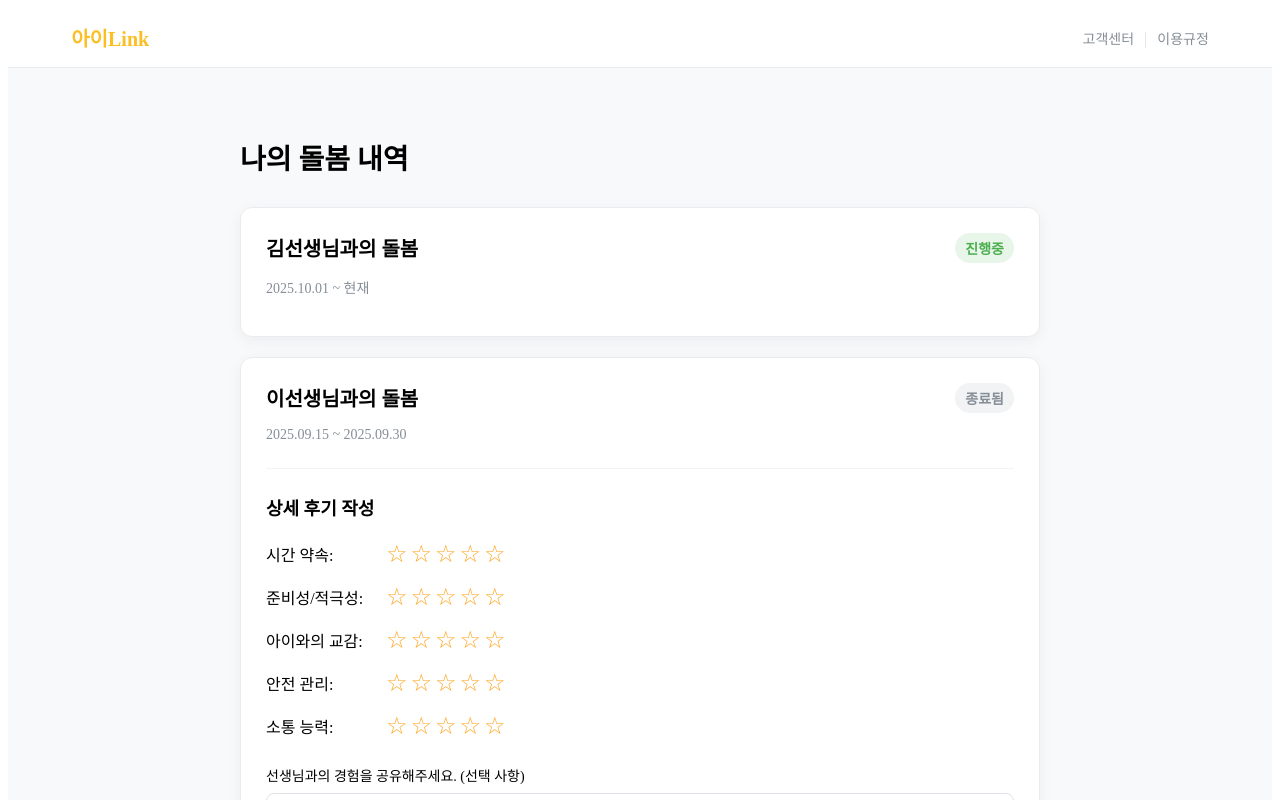
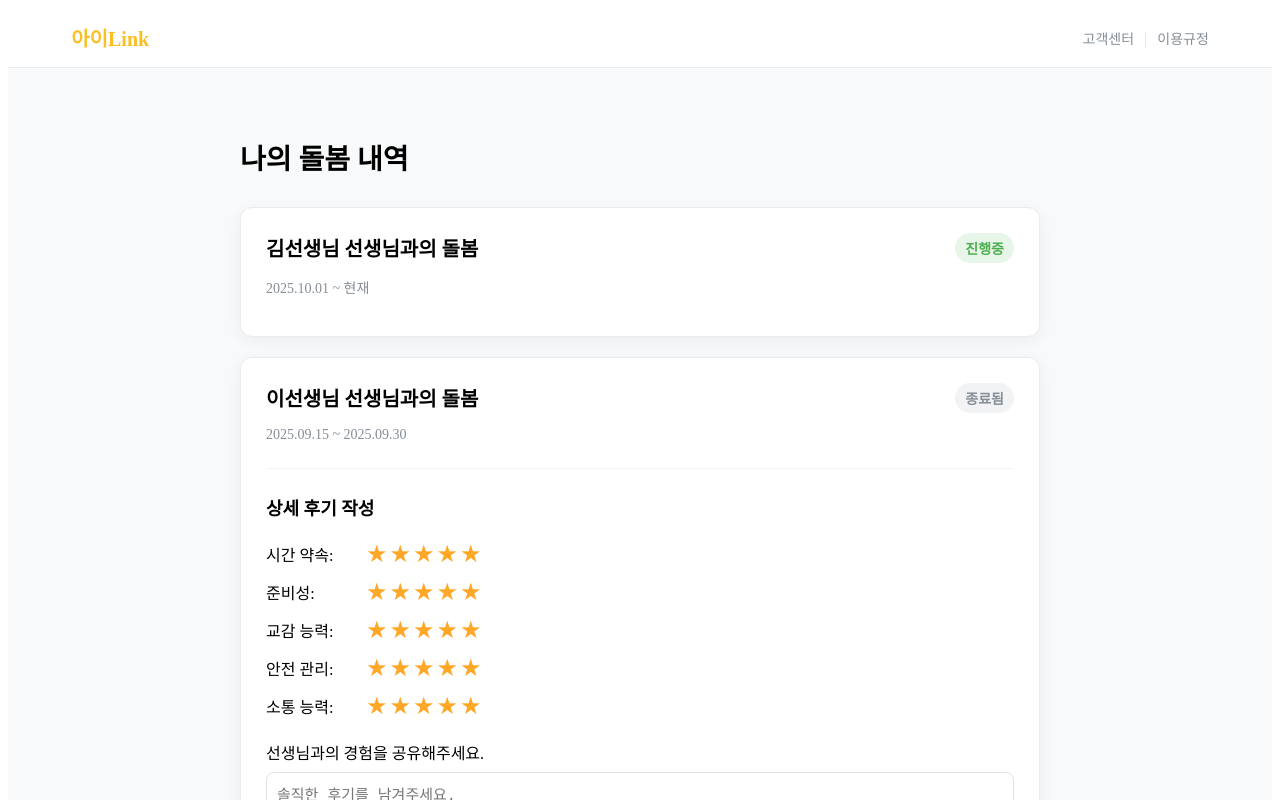
Before and after one commit to uu2m6/i-link-web, a Vue app: page /history in a window 1280 px wide. Both pictures are taken after a click on the button "후기 등록". Shown: the top 800 px of the page. Built offline with nearby package versions, Linux system fonts and the light colour scheme.

Commit message:
Add files via upload

```diff
--- a/src/components/TheHeader.vue
+++ b/src/components/TheHeader.vue
@@ -1,6 +1,6 @@
 <template>
   <header class="main-header">
-    <div class="logo" @click="$router.push('/')">
+    <div class="logo" @click="goHome">
       <span class="logo-icon" v-if="showIcon">🔗</span>
       아이Link
     </div>
@@ -17,55 +17,22 @@
 export default {
   name: 'TheHeader',
   props: {
-    showIcon: {
-      type: Boolean,
-      default: false
+    showIcon: { type: Boolean, default: false }
+  },
+  methods: {
+    goHome() {
+      // [수정] 불필요한 변수 선언 삭제 -> 바로 홈으로 이동
+      this.$router.push('/');
     }
   }
 }
 </script>
 
 <style scoped>
-/* HomeView의 헤더 스타일과 통일 */
-.main-header {
-  display: flex;
-  justify-content: space-between;
-  align-items: center;
-  padding: 15px 5%; /* 좌우 여백 */
-  background-color: white;
-  border-bottom: 1px solid #e9ecef;
-  height: 60px; /* 높이 고정 */
-  box-sizing: border-box;
-}
-
-.logo {
-  font-size: 20px;
-  font-weight: 800;
-  color: #FBBF24; /* 포인트 컬러 */
-  cursor: pointer; /* 클릭 커서 */
-  display: flex;
-  align-items: center;
-}
-
-.logo-icon {
-  margin-right: 5px;
-  font-size: 24px;
-}
-
-.header-nav a {
-  color: #868e96;
-  font-size: 14px;
-  text-decoration: none;
-  cursor: pointer;
-  transition: color 0.2s;
-}
-
-.header-nav a:hover {
-  color: #FBBF24; /* 호버 시 노란색 */
-}
-
-.header-nav span {
-  margin: 0 10px;
-  color: #dee2e6;
-}
+.main-header { display: flex; justify-content: space-between; align-items: center; padding: 15px 5%; background-color: white; border-bottom: 1px solid #e9ecef; height: 60px; box-sizing: border-box; }
+.logo { font-size: 20px; font-weight: 800; color: #FBBF24; cursor: pointer; display: flex; align-items: center; }
+.logo-icon { margin-right: 5px; font-size: 24px; }
+.header-nav a { color: #868e96; font-size: 14px; text-decoration: none; cursor: pointer; transition: color 0.2s; }
+.header-nav a:hover { color: #FBBF24; }
+.header-nav span { margin: 0 10px; color: #dee2e6; }
 </style>
--- a/src/views/MyCareHistoryView.vue
+++ b/src/views/MyCareHistoryView.vue
@@ -4,24 +4,14 @@
     <main class="history-container">
       <h1>나의 돌봄 내역</h1>
 
-      <!-- 돌봄 내역 아이템 1 (진행중) -->
-      <div class="care-item">
+      <div v-for="item in careHistory" :key="item.id" class="care-item">
         <div class="item-header">
-          <span class="teacher-name">김선생님과의 돌봄</span>
-          <span class="status in-progress">진행중</span>
+          <span class="teacher-name">{{ item.teacherName }} 선생님과의 돌봄</span>
+          <span :class="['status', item.statusClass]">{{ item.statusText }}</span>
         </div>
-        <p class="item-period">2025.10.01 ~ 현재</p>
-      </div>
+        <p class="item-period">{{ item.period }}</p>
 
-      <!-- 돌봄 내역 아이템 2 (종료됨) -->
-      <div class="care-item">
-        <div class="item-header">
-          <span class="teacher-name">이선생님과의 돌봄</span>
-          <span class="status completed">종료됨</span>
-        </div>
-        <p class="item-period">2025.09.15 ~ 2025.09.30</p>
-
-        <div v-if="reviewForm.visible && reviewForm.id === 2" class="review-form-wrapper">
+        <div v-if="reviewForm.visible && reviewForm.targetId === item.id" class="review-form-wrapper">
           <hr>
           <div class="review-form">
             <h4>상세 후기 작성</h4>
@@ -38,16 +28,23 @@
             </div>
 
             <div class="input-group">
-              <label>선생님과의 경험을 공유해주세요. (선택 사항)</label>
-              <textarea v-model="reviewForm.text" placeholder="좋았던 점, 아쉬웠던 점 등을 자유롭게 작성해주세요."></textarea>
+              <label>선생님과의 경험을 공유해주세요.</label>
+              <textarea v-model="reviewForm.text" placeholder="솔직한 후기를 남겨주세요."></textarea>
             </div>
 
-            <BaseButton type="primary" @click="submitReview">후기 제출</BaseButton>
+            <div class="btn-group">
+              <BaseButton type="outline" @click="closeReviewForm">취소</BaseButton>
+              <BaseButton type="primary" @click="submitReview(item.id)">후기 제출</BaseButton>
+            </div>
           </div>
         </div>
 
-        <div v-else class="review-button-wrapper">
-           <BaseButton type="secondary" @click="showReviewForm(2)">후기 등록</BaseButton>
+        <div v-else-if="item.hasReview" class="review-completed-wrapper">
+           <p class="completed-msg">✅ 후기 작성이 완료되었습니다.</p>
+           </div>
+
+        <div v-else-if="item.status === 'completed'" class="review-button-wrapper">
+           <BaseButton type="secondary" @click="openReviewForm(item.id)">후기 등록</BaseButton>
         </div>
       </div>
     </main>
@@ -57,172 +54,117 @@
 <script>
 import BaseButton from '../components/BaseButton.vue';
 import TheHeader from '../components/TheHeader.vue';
+// import axios from 'axios';
 
 export default {
-  components: {
-    BaseButton,
-    TheHeader
-  },
+  components: { BaseButton, TheHeader },
   data() {
     return {
+      // [데이터] 백엔드에서 받아올 때 hasReview(후기작성여부) 필드가 있어야 합니다.
+      careHistory: [
+        {
+          id: 1,
+          teacherName: '김선생님',
+          status: 'in-progress',
+          statusText: '진행중',
+          statusClass: 'in-progress',
+          period: '2025.10.01 ~ 현재',
+          hasReview: false
+        },
+        {
+          id: 2,
+          teacherName: '이선생님',
+          status: 'completed',
+          statusText: '종료됨',
+          statusClass: 'completed',
+          period: '2025.09.15 ~ 2025.09.30',
+          hasReview: false // 아직 안 씀
+        }
+      ],
       reviewForm: {
         visible: false,
-        id: null,
-        ratings: {
-          punctuality: 0,
-          preparation: 0,
-          rapport: 0,
-          safety: 0,
-          communication: 0
-        },
+        targetId: null,
+        ratings: { punctuality: 0, preparation: 0, rapport: 0, safety: 0, communication: 0 },
         text: ''
       },
       ratingCategories: [
         { key: 'punctuality', label: '시간 약속:' },
-        { key: 'preparation', label: '준비성/적극성:' },
-        { key: 'rapport', label: '아이와의 교감:' },
+        { key: 'preparation', label: '준비성:' },
+        { key: 'rapport', label: '교감 능력:' },
         { key: 'safety', label: '안전 관리:' },
         { key: 'communication', label: '소통 능력:' },
       ]
     };
   },
   methods: {
-    showReviewForm(careId) {
-      this.reviewForm.visible = true;
-      this.reviewForm.id = careId;
+    openReviewForm(careId) {
+      // 폼 초기화 후 열기
+      this.reviewForm = {
+        visible: true,
+        targetId: careId,
+        ratings: { punctuality: 5, preparation: 5, rapport: 5, safety: 5, communication: 5 },
+        text: ''
+      };
+    },
+    closeReviewForm() {
+      this.reviewForm.visible = false;
+      this.reviewForm.targetId = null;
     },
     setDetailedRating(categoryKey, rating) {
       this.reviewForm.ratings[categoryKey] = rating;
     },
-    submitReview() {
+    async submitReview(careId) {
+      // 유효성 검사
+      if (!this.reviewForm.text) {
+        alert('후기 내용을 입력해주세요.');
+        return;
+      }
 
-      console.log('제출할 후기 데이터:', {
-        careId: this.reviewForm.id,
-        ratings: this.reviewForm.ratings,
-        text: this.reviewForm.text,
-      });
+      try {
+        // [API 연동 시]
+        // await axios.post('/api/reviews', { match_id: careId, ...this.reviewForm });
 
-      alert('소중한 후기가 등록되었습니다.');
+        console.log('후기 전송:', careId, this.reviewForm);
+        alert('소중한 후기가 등록되었습니다.');
 
-      this.reviewForm.visible = false;
-      this.reviewForm.id = null;
-      this.reviewForm.ratings = { punctuality: 0, preparation: 0, rapport: 0, safety: 0, communication: 0 };
-      this.reviewForm.text = '';
+        // [핵심] 화면 갱신: 해당 아이템의 hasReview를 true로 변경
+        const targetItem = this.careHistory.find(item => item.id === careId);
+        if (targetItem) {
+          targetItem.hasReview = true;
+        }
+
+        this.closeReviewForm();
+
+      } catch (error) {
+        alert('후기 등록 실패');
+      }
     }
   }
 }
 </script>
 
 <style scoped>
-.history-page {
-  background-color: #f8f9fa;
-  min-height: 100vh;
-}
-.history-container {
-  max-width: 800px;
-  margin: 30px auto;
-  padding: 20px;
-}
-h1 {
-  font-size: 28px;
-  margin-bottom: 30px;
-}
-.care-item {
-  background-color: white;
-  border: 1px solid #e9ecef;
-  border-radius: 12px;
-  padding: 25px;
-  margin-bottom: 20px;
-  box-shadow: 0 4px 15px rgba(0,0,0,0.05);
-}
-.item-header {
-  display: flex;
-  justify-content: space-between;
-  align-items: center;
-  margin-bottom: 8px;
-}
-.teacher-name {
-  font-size: 20px;
-  font-weight: 600;
-}
-.status {
-  font-size: 14px;
-  font-weight: bold;
-  padding: 5px 10px;
-  border-radius: 20px;
-}
-.status.in-progress {
-  color: #4CAF50;
-  background-color: #e8f5e9;
-}
-.status.completed {
-  color: #868e96;
-  background-color: #f1f3f5;
-}
-.item-period {
-  font-size: 14px;
-  color: #868e96;
-}
-.review-button-wrapper {
-  margin-top: 20px;
-  text-align: right;
-}
-hr {
-  border: none;
-  border-top: 1px solid #f1f3f5;
-  margin: 25px 0;
-}
-.review-form-wrapper {
-  margin-top: 10px;
-}
-.review-form h4 {
-  font-size: 18px;
-  margin-bottom: 20px;
-  text-align: left;
-}
-.detailed-ratings {
-  margin-bottom: 25px;
-}
-.rating-item {
-  display: flex;
-  align-items: center;
-  margin-bottom: 15px;
-}
-.rating-item label {
-  width: 120px;
-  font-weight: 500;
-}
-.star-rating {
-  display: flex;
-}
-.star-rating span {
-  font-size: 24px;
-  color: #FFA726;
-  cursor: pointer;
-  margin-right: 3px;
-}
-.input-group {
-  text-align: left;
-}
-.input-group label {
-  display: block;
-  font-size: 14px;
-  font-weight: 500;
-  margin-bottom: 8px;
-}
-.review-form textarea {
-  width: 100%;
-  box-sizing: border-box;
-  min-height: 120px;
-  border: 1px solid #dee2e6;
-  border-radius: 8px;
-  padding: 15px;
-  font-size: 16px;
-  resize: vertical;
-}
-.review-form .base-button {
-  margin-top: 15px;
-  width: auto;
-  float: right;
-}
+.history-page { background-color: #f8f9fa; min-height: 100vh; }
+.history-container { max-width: 800px; margin: 30px auto; padding: 20px; }
+h1 { font-size: 28px; margin-bottom: 30px; }
+.care-item { background-color: white; border: 1px solid #e9ecef; border-radius: 12px; padding: 25px; margin-bottom: 20px; box-shadow: 0 4px 15px rgba(0,0,0,0.05); }
+.item-header { display: flex; justify-content: space-between; align-items: center; margin-bottom: 8px; }
+.teacher-name { font-size: 20px; font-weight: 600; }
+.status { font-size: 14px; font-weight: bold; padding: 5px 10px; border-radius: 20px; }
+.status.in-progress { color: #4CAF50; background-color: #e8f5e9; }
+.status.completed { color: #868e96; background-color: #f1f3f5; }
+.item-period { font-size: 14px; color: #868e96; }
+
+/* 리뷰 폼 스타일 */
+.review-button-wrapper { margin-top: 20px; text-align: right; }
+.review-completed-wrapper { margin-top: 20px; text-align: right; color: #4CAF50; font-weight: bold; }
+hr { border: none; border-top: 1px solid #f1f3f5; margin: 25px 0; }
+.review-form h4 { font-size: 18px; margin-bottom: 20px; text-align: left; }
+.rating-item { display: flex; align-items: center; margin-bottom: 10px; }
+.rating-item label { width: 100px; font-weight: 500; text-align: left; }
+.star-rating span { font-size: 24px; color: #FFA726; cursor: pointer; margin-right: 2px; }
+.input-group { text-align: left; margin-top: 20px; }
+.input-group label { display: block; margin-bottom: 8px; font-weight: 500; }
+.review-form textarea { width: 100%; min-height: 100px; border: 1px solid #dee2e6; border-radius: 8px; padding: 10px; font-size: 15px; resize: vertical; box-sizing: border-box; }
+.btn-group { margin-top: 20px; display: flex; gap: 10px; justify-content: flex-end; }
 </style>
```
Also changed, not shown: src/views/LoginView.vue (+71 -26 lines).
